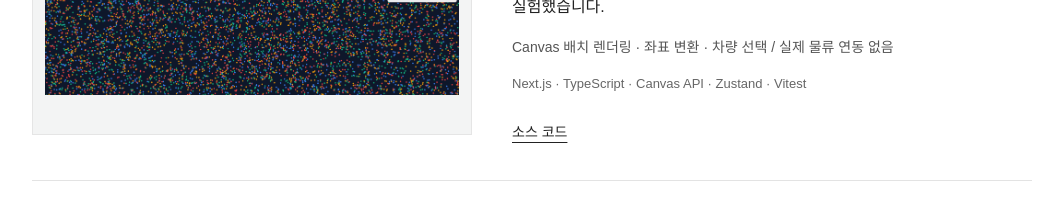
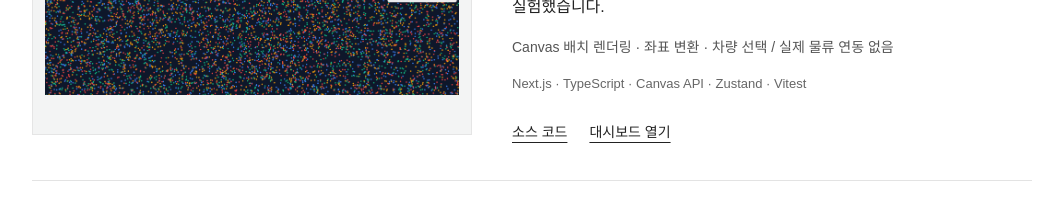
Before and after one commit to kimsoonil/newPortfolio, a Next.js app: page / in a window 1280 px wide. Shown: the part 1400-1610 px from the top of the page, without its empty margins (108-1171 px from the left). Built offline with nearby package versions, Linux system fonts and the light colour scheme.

Commit message:
물류 모니터링 공개 데모 접속 링크 연결

```diff
--- a/app/(home)/_constants/index.ts
+++ b/app/(home)/_constants/index.ts
@@ -161,7 +161,7 @@ export const PROJECTS: Project[] = [
     title: "물류 모니터링 대시보드",
     description: "모의 물류 데이터를 Canvas로 시각화하고 차량 선택·상태 표시를 제공하는 개인 기술 검증 프로젝트입니다. 실물류 시스템과 연결되지 않습니다.",
     technologies: ["Next.js", "TypeScript", "Canvas API", "Zustand", "Vitest"],
-    image: "/gscrmd.png", github: "https://github.com/kimsoonil/gscrmd",
+    image: "/gscrmd.png", demo: "https://seoul-logistics-dashboard.slskdkfdl12.chatgpt.site/dashboard/", github: "https://github.com/kimsoonil/gscrmd",
     role: "개인 프로젝트 · 1인 개발", period: "",
     highlights: ["Canvas 색상별 배치 렌더링, 좌표 변환과 거리 제곱 기반 차량 선택", "메인 스레드 청크 처리와 상태 배치 업데이트 · 성능 수치는 측정 후 공개"],
   },
--- a/app/(home)/page.tsx
+++ b/app/(home)/page.tsx
@@ -23,7 +23,7 @@ export default function Home() {
     <section id="projects" className="section"><div className="section-heading"><h2>개인 프로젝트</h2><p>직접 만들고, 고쳐가고 있는 작업입니다.</p></div>
       <div className="project-list">{PROJECTS.map((p, i) => <article className="project" key={p.title}>
         <div className="project-image"><Image src={p.image!} alt={`${p.title} 화면`} width={960} height={600} sizes="(max-width: 760px) 100vw, 44vw" /></div>
-        <div className="project-body"><p className="project-kind">{i === 0 ? "ERP · 기능 확장 중" : i === 2 ? "프로토타입" : i === 3 ? "웹 게임" : "기술 실험"}</p><h3>{p.title}</h3><p>{descriptions[i]}</p><p className="project-note">{notes[i]}</p><p className="stack">{p.technologies.join(" · ")}</p><div className="text-links">{p.github && <a href={p.github} target="_blank" rel="noreferrer">소스 코드</a>}{p.demo && <a href={i === 0 ? p.demo + "connected" : p.demo} target="_blank" rel="noreferrer">{i === 0 ? "관리 화면 (소유자 전용)" : i === 3 ? "게임 열기" : "화면 보기"}</a>}</div></div>
+        <div className="project-body"><p className="project-kind">{i === 0 ? "ERP · 기능 확장 중" : i === 2 ? "프로토타입" : i === 3 ? "웹 게임" : "기술 실험"}</p><h3>{p.title}</h3><p>{descriptions[i]}</p><p className="project-note">{notes[i]}</p><p className="stack">{p.technologies.join(" · ")}</p><div className="text-links">{p.github && <a href={p.github} target="_blank" rel="noreferrer">소스 코드</a>}{p.demo && <a href={i === 0 ? p.demo + "connected" : p.demo} target="_blank" rel="noreferrer">{i === 0 ? "관리 화면 (소유자 전용)" : i === 3 ? "게임 열기" : i === 1 ? "대시보드 열기" : "화면 보기"}</a>}</div></div>
       </article>)}</div>
     </section>
     <section id="career" className="section"><div className="section-heading"><h2>경력</h2><p>회사에서 맡았던 일입니다. 회사 소스와 비공개 자료는 공개하지 않습니다.</p></div><div>{EXPERIENCES.map(e => <article className="career-row" key={e.company}><div><p className="period">{e.period}</p><h3>{e.company}</h3><p className="position">{e.position}</p></div><ul>{e.description.map(d => <li key={d}>{d}</li>)}</ul></article>)}</div></section>
```
